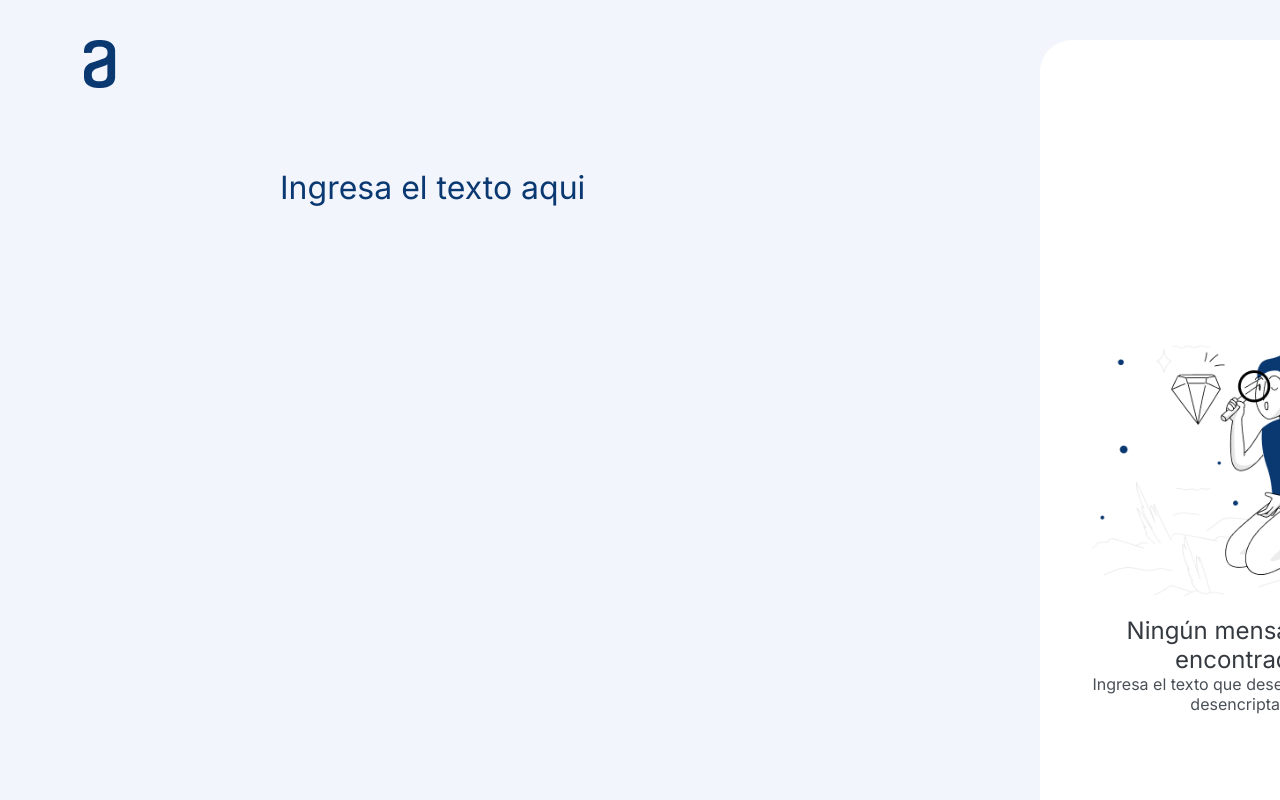
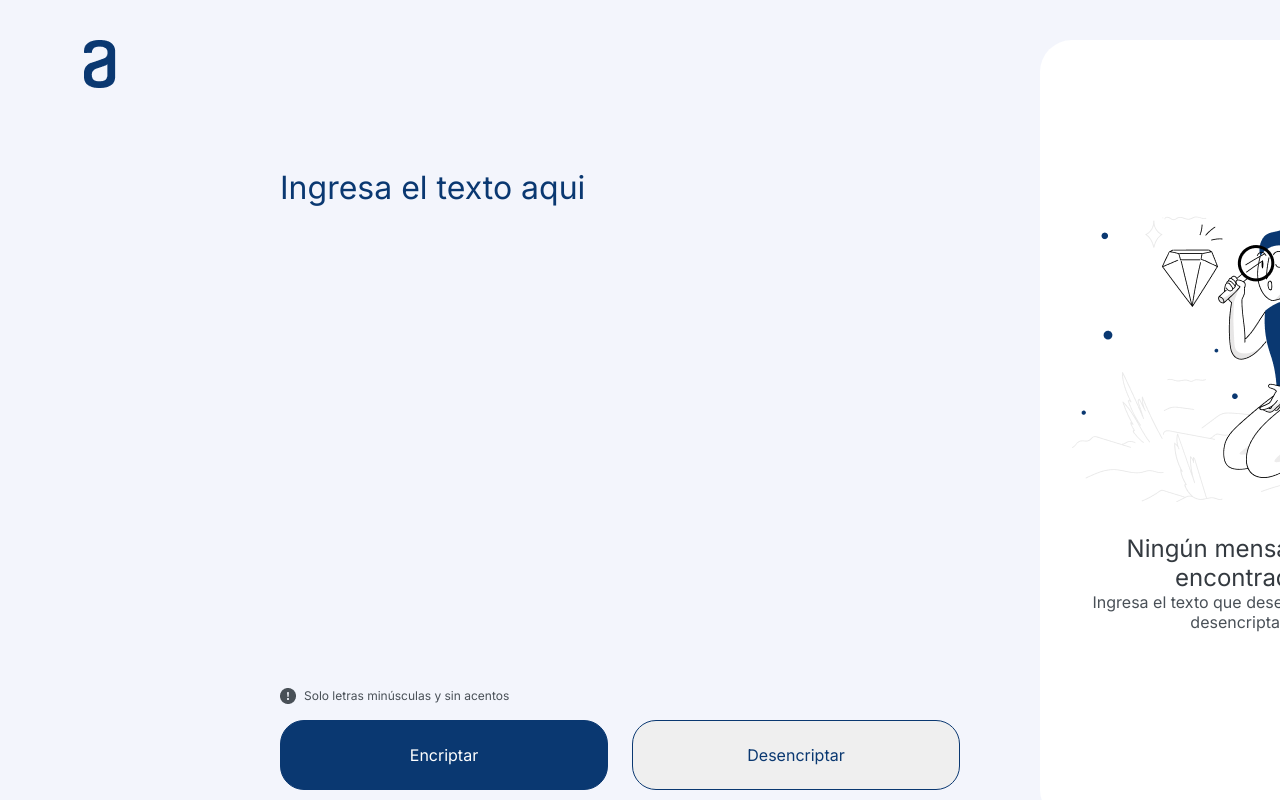
Before and after one commit to RichardFelic/encriptador-de-texto, a plain HTML site: page index.html in a window 1280 px wide. Shown: the top 800 px of the page. Drawn offline with Linux system fonts and the light colour scheme.

Commit message:
Arreglo css =< 100% zoom

```diff
--- a/style.css
+++ b/style.css
@@ -51,7 +51,6 @@ body{
 
 #inputTexto{
     width: 680px;
-    height: 780px;
     outline: none;
     border: none;
     resize: none;
@@ -121,7 +120,6 @@ body{
 
 .custom-textarea {
     width: 336px;
-    height: 899px;
     background-color: var(--color-white);
     border: none;
     border-radius: 8px;
@@ -129,7 +127,6 @@ body{
     flex-direction: column;
     align-items: center;
     justify-content: center;
-    padding: 20px;
     overflow: auto;
     margin-bottom: 32px;
 }
@@ -137,7 +134,8 @@ body{
 .custom-textarea img {
     max-width: 100%;
     height: auto;
-    margin-bottom: 20px;
+    margin-bottom: 32px;
+    margin-top: 70px;
 }
 
 .custom-textarea span {
@@ -160,7 +158,6 @@ body{
     color: var(--color-darkblue);
     background-color: var(--color-white);
     border: 1px solid var(--color-darkblue);
-    margin-bottom: 32px;
 }
 
 .custom-textarea textarea {
@@ -188,6 +185,15 @@ body{
     .container__content {
         margin-left: 240px;
     }
+
+    .custom-textarea {
+        height: 616px;
+    }
+
+    #inputTexto{
+        height: 500px;
+    }
+
 }
 
 /* Tablet vertical: 768x1024 */
```
